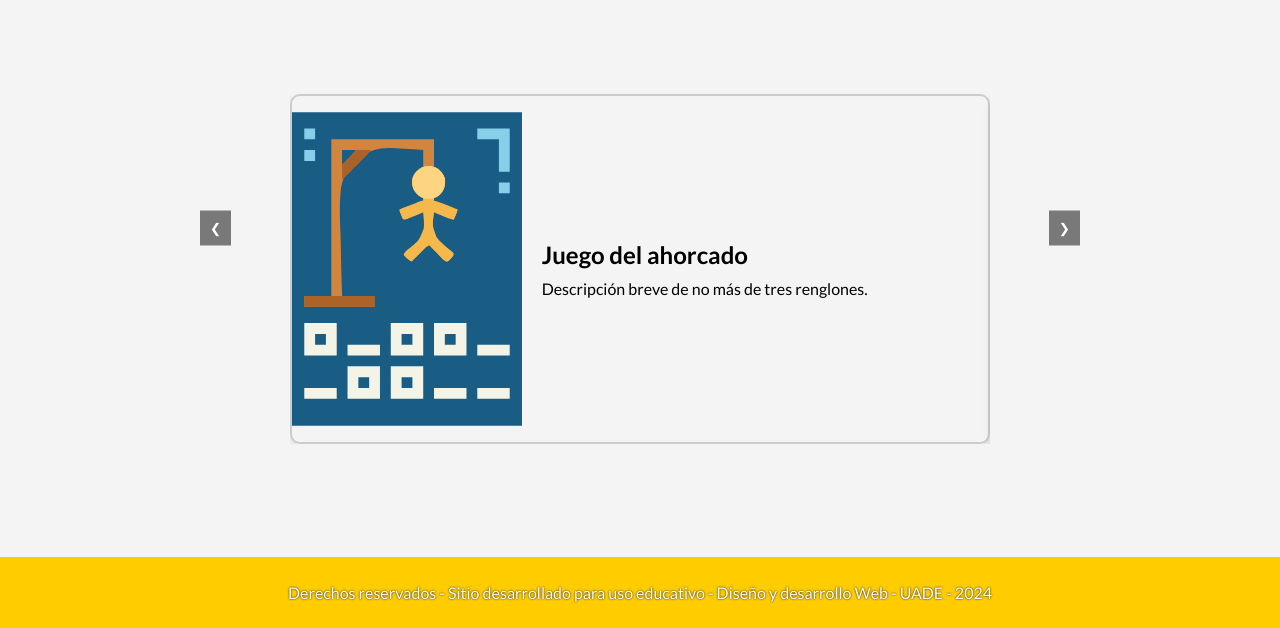
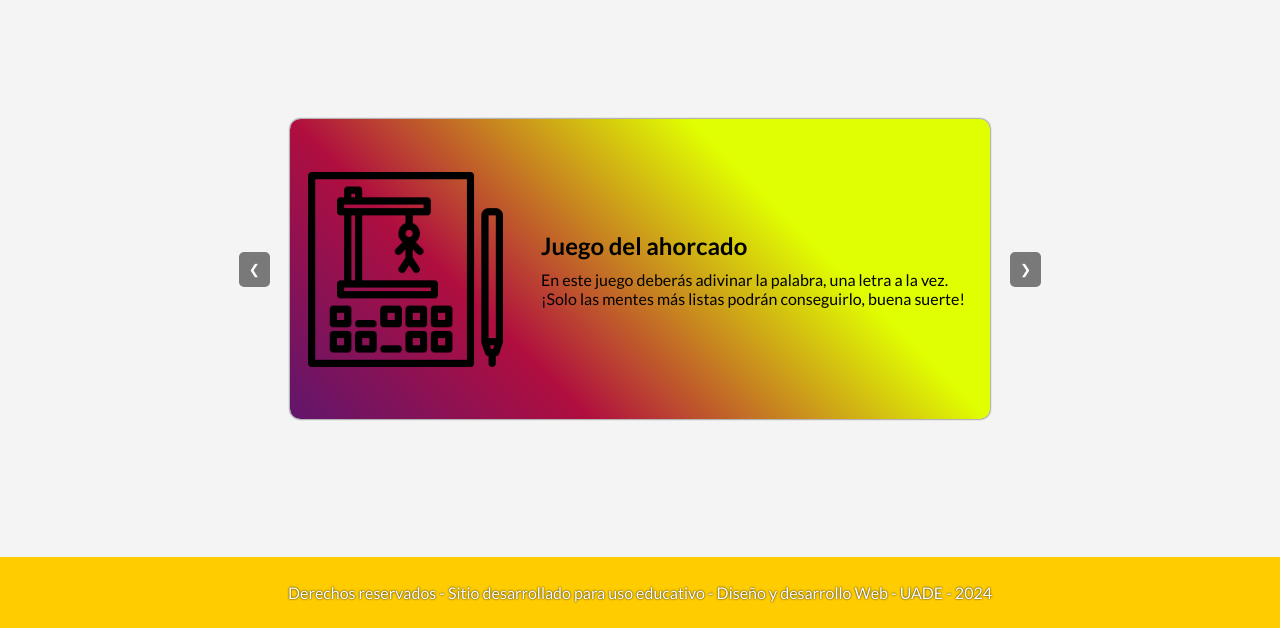
Before and after one commit to Julian-Aguirre-Konig/sitioequipo5, a plain HTML site: page juegos.html in a window 1280 px wide. Shown: the part 172-800 px from the top of the page. Drawn offline with Linux system fonts and the light colour scheme.

Commit message:
new file:   images/juegos/juego-de-mesa(1).png 	new file:   images/juegos/juego-de-mesa(2).png 	new file:   images/juegos/juego-de-poquer.png 	new file:   images/juegos/juego-del-ahorcado(1).png     new file:   images/juegos/juego-del-ahorcado.png 	modified:   integrantes.html 	modified:   juegos.html 	modified:   styles.css

```diff
--- a/juegos.html
+++ b/juegos.html
@@ -34,16 +34,16 @@
                     <div class="slider">
                         <div class="slide">
                             <a href="juegos/ahorcado/index.html" class="tarjeta-juego">
-                                <img src="images/juego-del-ahorcado.svg" alt="Juego del ahorcado">
+                                <img src="images/juegos/juego-del-ahorcado(1).png" alt="Juego del ahorcado">
                                 <div class="tarjeta-info">
                                     <h2>Juego del ahorcado</h2>
-                                    <p>Descripción breve de no más de tres renglones.</p>
+                                    <p>En este juego deberás adivinar la palabra, una letra a la vez. ¡Solo las mentes más listas podrán conseguirlo, buena suerte!</p>
                                 </div>
                             </a>
                         </div>
                         <div class="slide">
                             <a href="juegos/sopa-de-letras/index.html" class="tarjeta-juego">
-                                <img src="images/juego-de-mesa.svg" alt="Sopa de letras">
+                                <img src="images/juegos/juego-de-mesa(2).png" alt="Sopa de letras">
                                 <div class="tarjeta-info">
                                     <h2>Sopa de letras</h2>
                                     <p>Descripción breve de no más de tres renglones.</p>
--- a/styles.css
+++ b/styles.css
@@ -210,43 +210,52 @@ a {
 #slider-section {
     height: 100%;
     display: flex;
+    flex-direction: row;
     justify-content: center;
     align-items: center;
 }
 
 .slider-container {
-    position: relative;
+    /* position: relative; */
+    margin-top: 20px;
+    margin-bottom: 20px;
+    order: 1;
     width: 700px;
-    height: 350px;
+    height: 300px;
     overflow: hidden;
+    border-radius: 10px;
+    box-shadow: 0 0 2px black;
 }
 
 .slider {
     display: flex;
     transition: transform 0.5s ease-in-out;
+    border-radius: inherit;
 }
 
 .slide {
     min-width: 700px;
-    height: 350px;
+    height: 300px;
     display: flex;
+    border-radius: inherit;
 }
 
 .tarjeta-juego {
     display: flex;
+    align-items: center;
     width: 100%;
     height: 100%;
     text-decoration: none;
     color: black;
-    border: 2px solid #ccc;
-    border-radius: 10px;
-    box-shadow: 0 4px 8px rgba(0, 0, 0, 0.1);
+    border-radius: inherit;
     box-sizing: border-box;
+    background: rgb(97,22,108);
+    background: linear-gradient(45deg, rgba(97,22,108,1) 0%, rgba(176,14,63,1) 30%, rgba(224,255,0,1) 70%);
 }
 
 .tarjeta-juego img {
     width: 33%;
-    height: 100%;
+    height: auto;
     object-fit: cover;
     box-sizing: border-box;
 }
@@ -270,23 +279,24 @@ a {
 }
 
 button {
-    position: absolute;
-    top: 50%;
-    transform: translateY(-50%);
     background-color: rgba(0, 0, 0, 0.5);
     color: white;
     border: none;
     padding: 10px;
     cursor: pointer;
-    z-index: 10;
+    border-radius: 5px;
 }
 
 button.prev {
+    order: 0;
     left: 200px;
+    margin-right: 20px;
 }
 
 button.next {
+    order: 2;
     right: 200px;
+    margin-left: 20px;
 }
 
 /* Media query para pantallas menores o iguales a 800px */
@@ -361,7 +371,7 @@ button.next {
 
     .tarjeta-juego img {
         width: 100%;
-        height: 50%;
+        height: auto;
         object-fit: cover;
     }
 
```
Also changed, not shown: integrantes.html (+1 -1 lines), images/juegos/juego-de-mesa(1).png (added), images/juegos/juego-de-mesa(2).png (added), images/juegos/juego-de-poquer.png (added), images/juegos/juego-del-ahorcado(1).png (added), images/juegos/juego-del-ahorcado.png (added).
